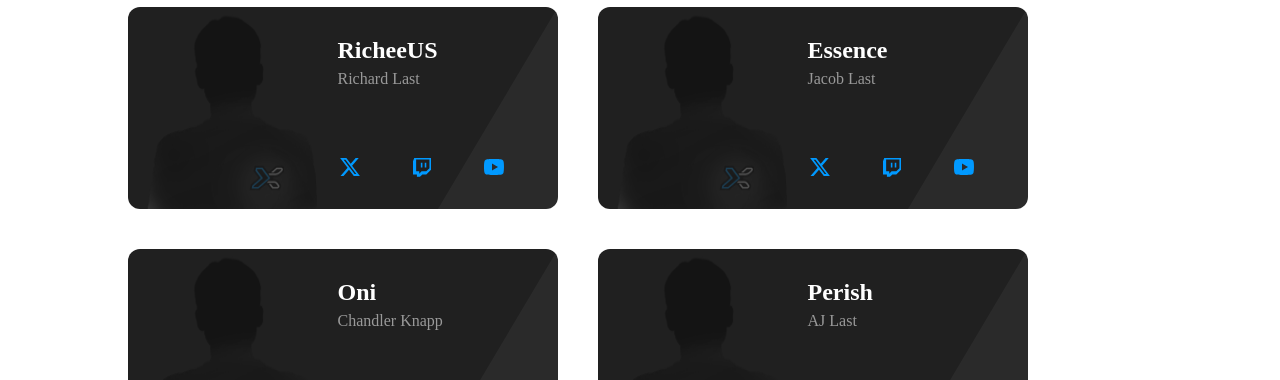
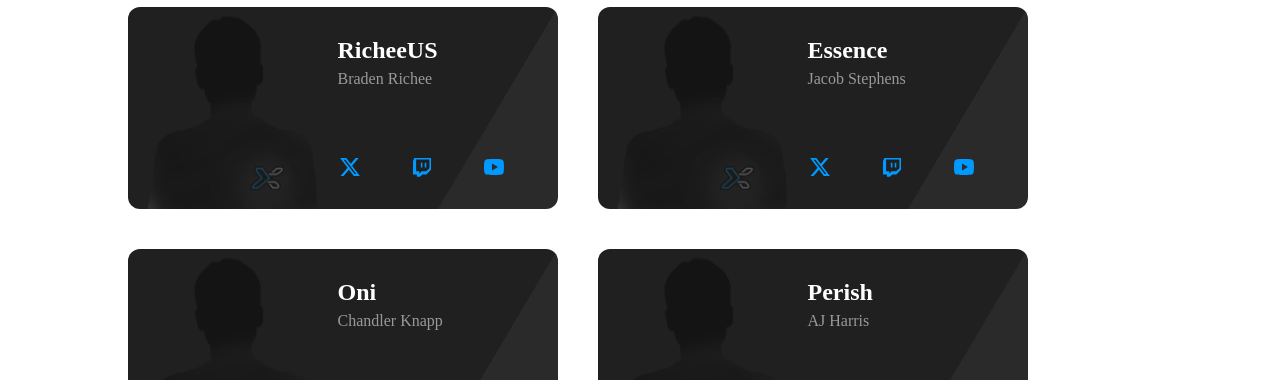
Before and after one commit to KodiakAgency/xmplfy2024, a Next.js app: page /teams/call-of-duty in a window 1280 px wide. Shown: the part 832-1212 px from the top of the page. Built offline with nearby package versions, Linux system fonts and the light colour scheme.

Commit message:
updated player names

```diff
--- a/src/pages/teams/call-of-duty.tsx
+++ b/src/pages/teams/call-of-duty.tsx
@@ -34,7 +34,7 @@ const cod = () => {
 						<PlayerCard
 							Position={""}
 							Alias={"RicheeUS"}
-							Name={"Richard Last"}
+							Name={"Braden Richee"}
 							x_link={"https://x.com/xmplfy"}
 							stream_link={"https://twitch.tv/xmplfygg"}
 							youtube_link={"https://youtube.com/@xmplfy"}
@@ -42,7 +42,7 @@ const cod = () => {
 						<PlayerCard
 							Position={""}
 							Alias={"Essence"}
-							Name={"Jacob Last"}
+							Name={"Jacob Stephens"}
 							x_link={"https://x.com/xmplfy"}
 							stream_link={"https://twitch.tv/xmplfygg"}
 							youtube_link={"https://youtube.com/@xmplfy"}
@@ -58,7 +58,7 @@ const cod = () => {
 						<PlayerCard
 							Position={""}
 							Alias={"Perish"}
-							Name={"AJ Last"}
+							Name={"AJ Harris"}
 							x_link={"https://x.com/xmplfy"}
 							stream_link={"https://twitch.tv/xmplfygg"}
 							youtube_link={"https://youtube.com/@xmplfy"}
```
